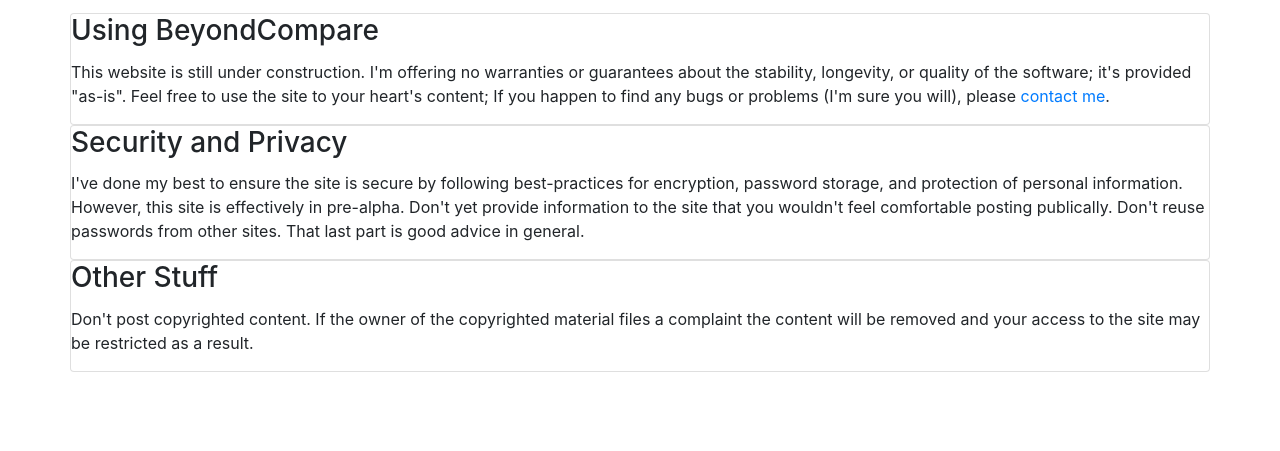
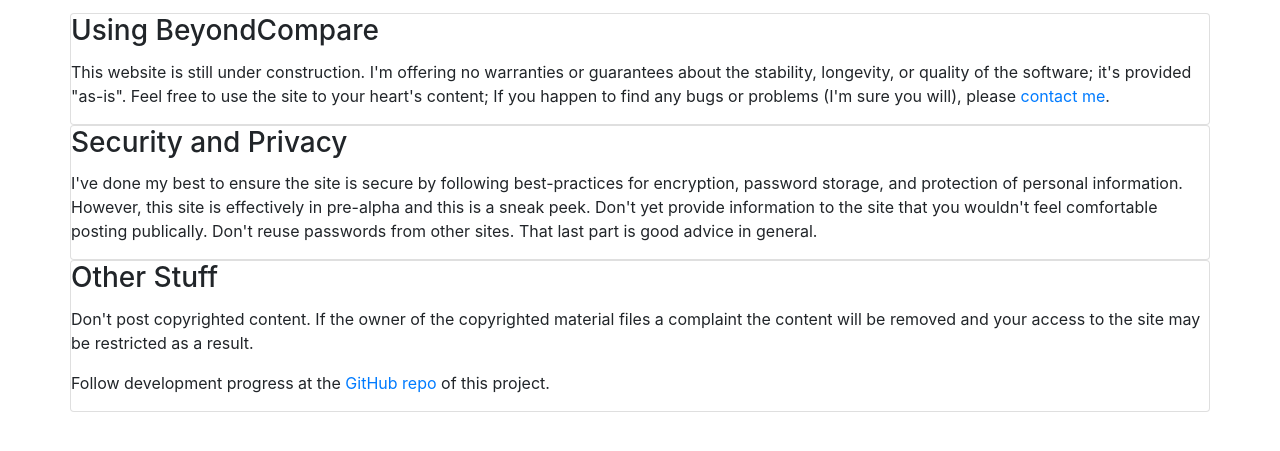
Before and after one commit to EricZaporzan/compare, a Django app: page /about/ in a window 1280 px wide. Shown: the part 139-590 px from the top of the page. Run offline with Django 3.2, Linux system fonts and the light colour scheme; parts of the project's set-up code (start-up, migrations or seed data) failed here and were passed over; some libraries are stand-ins or nearby versions.

Commit message:
Quickly added in the listing of the related comparisonitems to the detail view. Eventually it'll show photo thumbnails. Also a quick copy change to about.

```diff
--- a/compare/comparisons/views.py
+++ b/compare/comparisons/views.py
@@ -26,5 +26,11 @@
     slug_field = "pk"
     slug_url_kwarg = "pk"
 
+    # Overriding the method to return related comparisonitems
+    def get_context_data(self, **kwargs):
+        context = super(ComparisonDetailView, self).get_context_data(**kwargs)
+        context['related_comparisonitems'] = ComparisonItem.objects.filter(comparison__exact = self.get_object())
+        return context
+
 class ComparisonListView(ListView):
     model = Comparison
--- a/compare/templates/comparisons/comparison_detail.html
+++ b/compare/templates/comparisons/comparison_detail.html
@@ -10,4 +10,5 @@
   <h3 class="card-title">Details</h3>
   {% if object.description %}<p>{{ object.description }}</p>{% endif %}
   <p>Created on {{ object.date_created|date:"F j, o" }}</p>
+  {{ related_comparisonitems }}
 {% endblock content %}
--- a/compare/templates/pages/about.html
+++ b/compare/templates/pages/about.html
@@ -21,7 +21,7 @@
   <h3 class="card-title">Security and Privacy</h3>
   <p>
     I've done my best to ensure the site is secure by following best-practices for encryption, password storage, and protection of
-    personal information. However, this site is effectively in pre-alpha. Don't yet provide information to the site that you
+    personal information. However, this site is effectively in pre-alpha and this is a sneak peek. Don't yet provide information to the site that you
     wouldn't feel comfortable posting publically. Don't reuse passwords from other sites. That last part is good advice in general.
   </p>
 </div>
@@ -31,5 +31,8 @@
     Don't post copyrighted content. If the owner of the copyrighted material files a complaint the content will be removed and your
     access to the site may be restricted as a result.
   </p>
+  <p>
+    Follow development progress at the <a href="https://www.github.com/EricZaporzan/compare">GitHub repo</a> of this project.
+  </p>
 </div>
 {% endblock %}
```
